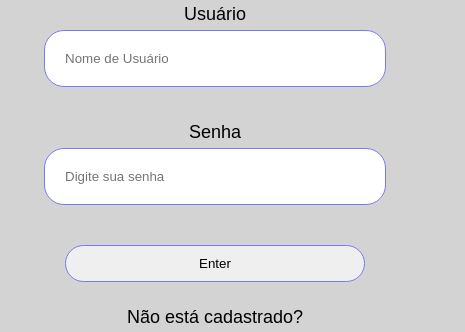
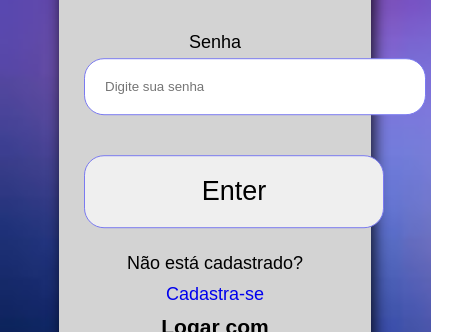
Before and after one commit to ThiagoAraujot/tela-de-login, a plain HTML site: page index.html in a window 390 px wide. Shown: the part 245-577 px from the top of the page, 465 px wide, since content can reach past the window. Drawn offline with Linux system fonts and the light colour scheme.

Commit message:
atualizado

```diff
--- a/estilo/phone.css
+++ b/estilo/phone.css
@@ -2,7 +2,8 @@
 
 @media screen and (max-width: 768px) {
     main {
-        width: 500px;
+        width: 80vw;
+        height: 90vh;
         display: block;
         align-items: center;
         justify-content: center;
@@ -10,4 +11,8 @@
         margin-left: 20px;
         margin-right: 20px;
     }
+    input#enter {
+        padding: 20px;
+        font-size: 1.5em;
+    }
 }
```
